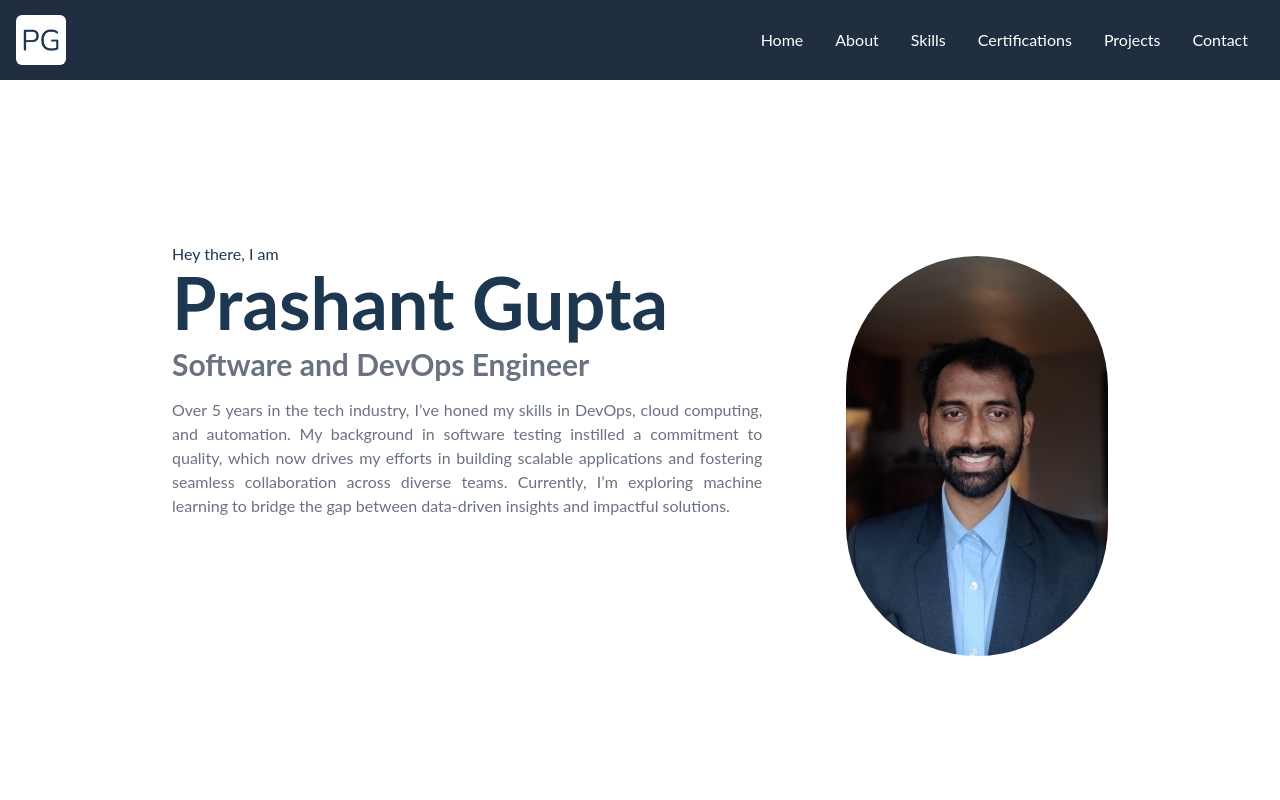
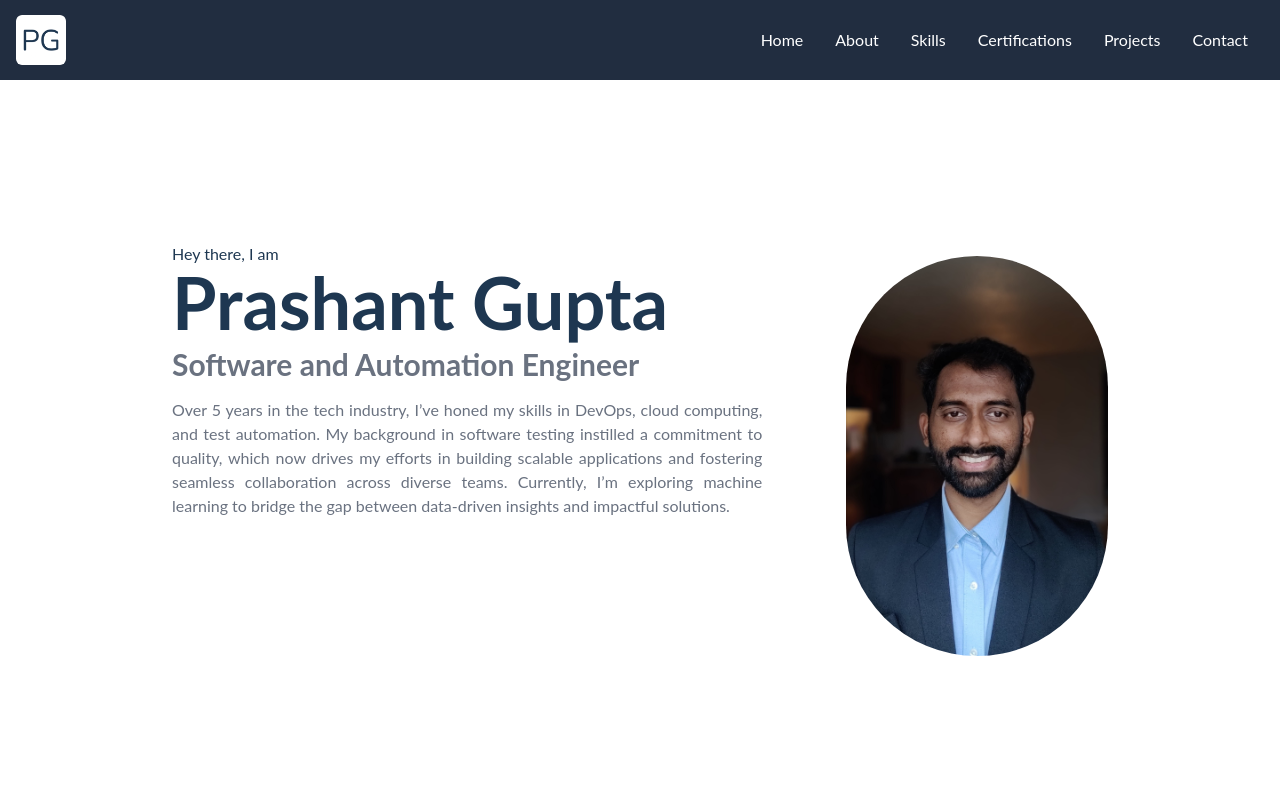
Before and after one commit to codewithprashantgupta/prashant.me, a React (Create React App) app: page / in a window 1280 px wide. Shown: the top 800 px of the page. Built offline with nearby package versions, Linux system fonts and the light colour scheme; the HTML template or start-up script is replaced by a standard one.

Commit message:
updated title msg

```diff
--- a/src/components/Home.jsx
+++ b/src/components/Home.jsx
@@ -16,11 +16,11 @@ const Home = () => {
 						Prashant Gupta
 					</h1>
 					<h6 className="text-2xl md:text-3xl font-bold text-[#6a7280] max-w-[800px]">
-						Software and DevOps Engineer
+						Software and Automation Engineer
 					</h6>
 					<p className="text-[#6a7280] py-4 text-justify max-w-[700px]">
 						Over 5 years in the tech industry, I’ve honed my skills
-						in DevOps, cloud computing, and automation. My
+						in DevOps, cloud computing, and test automation. My
 						background in software testing instilled a commitment to
 						quality, which now drives my efforts in building scalable
 						applications and fostering seamless collaboration across
```
